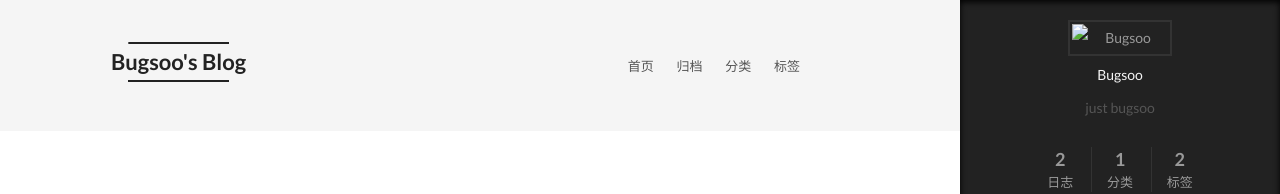
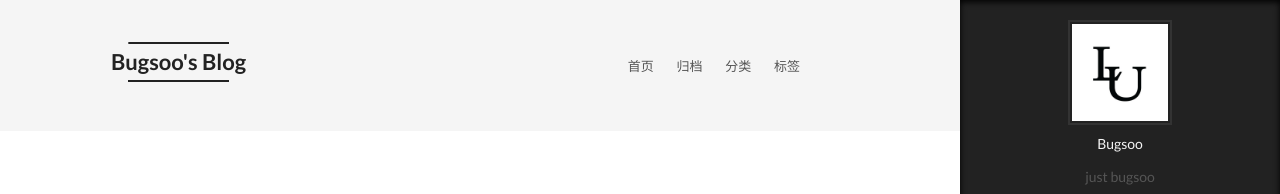
Before and after one commit to Bugsoo/bugsoo.github.io, a plain HTML site: page index.html in a window 1280 px wide. Both pictures are taken after a click on the element 1217 px from the left and 742 px from the top of the page. Shown: the top 194 px of the page. Drawn offline with Linux system fonts and the light colour scheme; a script that the page names is missing.

Commit message:
Site updated: 2016-03-07 23:13:37

```diff
--- a/index.html
+++ b/index.html
@@ -457,7 +457,7 @@
       <section class="site-overview sidebar-panel  sidebar-panel-active ">
         <div class="site-author motion-element" itemprop="author" itemscope itemtype="http://schema.org/Person">
           <img class="site-author-image" itemprop="image"
-               src="/images/default_avatar.jpg"
+               src="/uploads/avatar.jpg"
                alt="Bugsoo" />
           <p class="site-author-name" itemprop="name">Bugsoo</p>
           <p class="site-description motion-element" itemprop="description">just bugsoo</p>
```
Also changed, not shown: 2016/03/04/hello-world/index.html (+1 -1 lines), 2016/03/06/testabc/index.html (+1 -1 lines), archives/2016/03/index.html (+1 -1 lines), archives/2016/index.html (+1 -1 lines), archives/index.html (+1 -1 lines), categories/index.html (+1 -1 lines), categories/日志/index.html (+1 -1 lines), tags/github-page/index.html (+1 -1 lines), tags/index.html (+1 -1 lines), tags/test/index.html (+1 -1 lines), favicon.ico (added), uploads/avatar.jpg (added).
